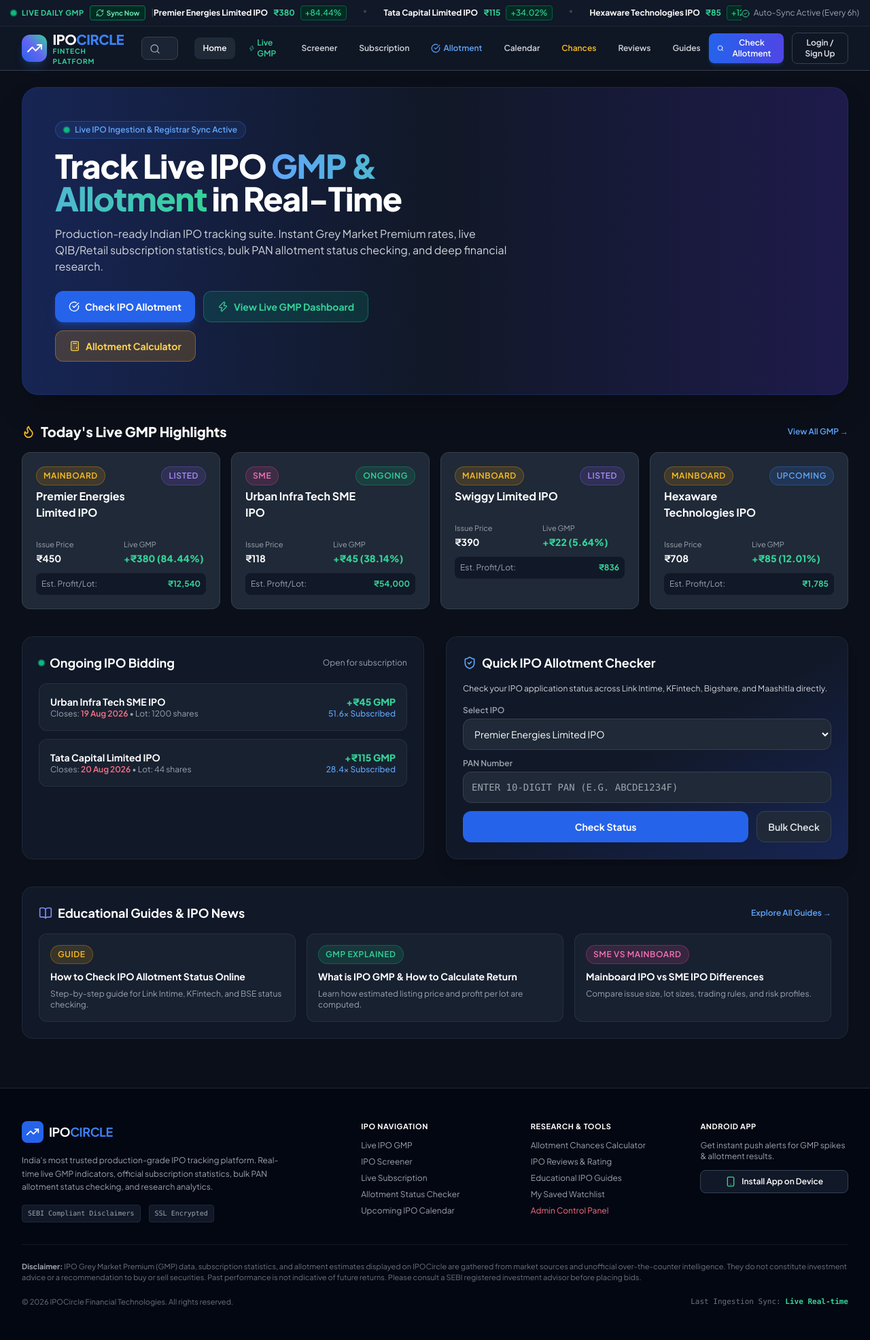
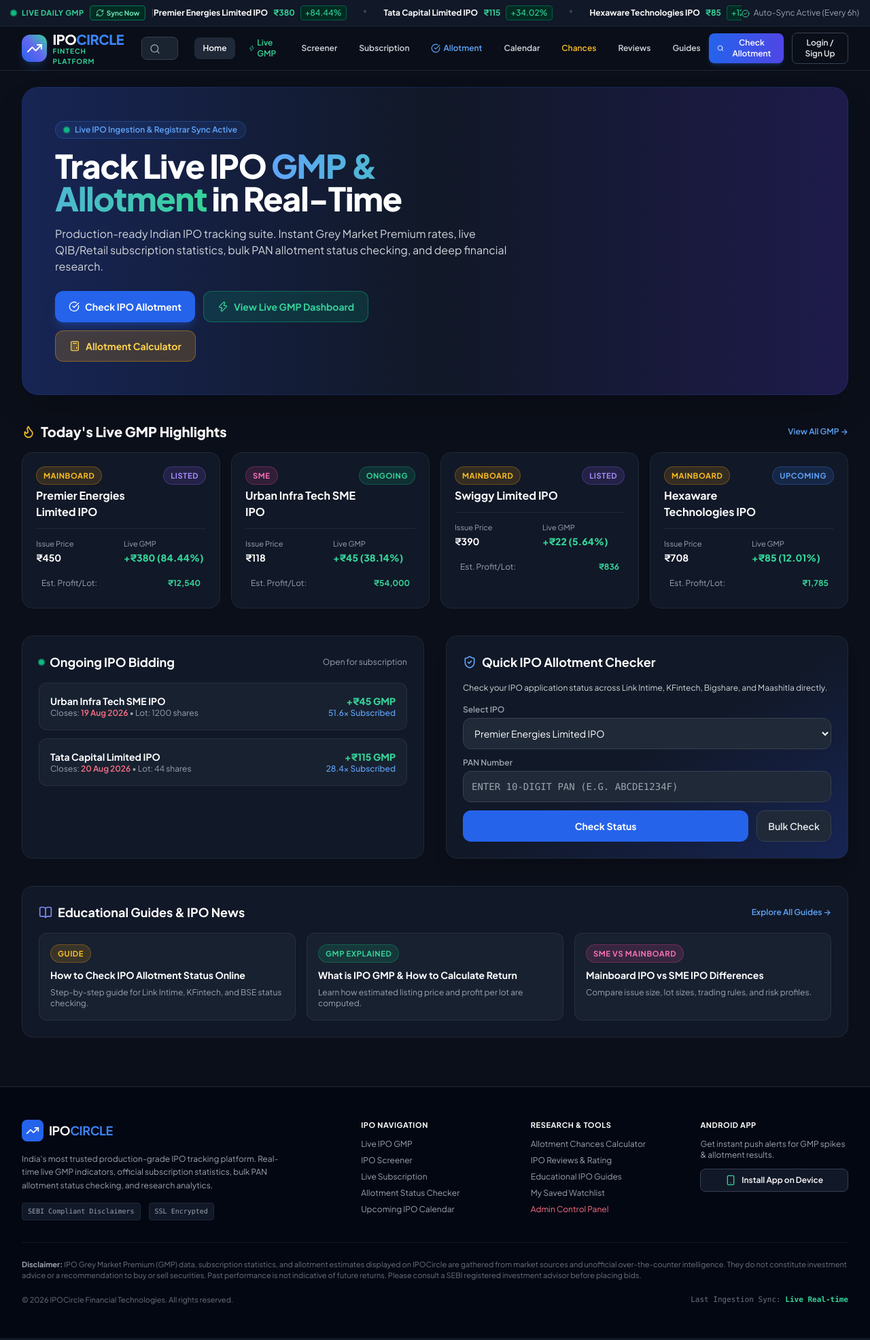
Before and after one commit to JAINIL2210/IPOCircle, a Flask app: page / in a window 1280 px wide. Shown: the whole page at 68% size. Run offline with Flask 3, Linux system fonts and the light colour scheme; data comes from the database, SQL or seed files in the repository; some libraries are stand-ins or nearby versions.

Commit message:
Refine IPOWiz fintech design layout, cards, and tables

```diff
--- a/static/css/style.css
+++ b/static/css/style.css
@@ -1,5 +1,5 @@
-/* IPOCircle Modern FinTech Theme Styles */
-@import url('https://fonts.googleapis.com/css2?family=Plus+Jakarta+Sans:wght@300;400;500;600;700;800&display=swap');
+/* IPOCircle FinTech Theme (Inspired by IPOWiz) */
+@import url('https://fonts.googleapis.com/css2?family=Plus+Jakarta+Sans:wght@300;400;500;600;700;800;900&display=swap');
 
 :root {
   --bg-primary: #0b0f19;
@@ -17,21 +17,22 @@
 }
 
 body {
-  font-family: 'Plus Jakarta Sans', sans-serif;
+  font-family: 'Plus Jakarta Sans', -apple-system, BlinkMacSystemFont, sans-serif;
   background-color: var(--bg-primary);
   color: var(--text-main);
   margin: 0;
   padding: 0;
   -webkit-font-smoothing: antialiased;
+  text-rendering: optimizeLegibility;
 }
 
 /* Custom Scrollbar */
 ::-webkit-scrollbar {
-  width: 8px;
-  height: 8px;
+  width: 7px;
+  height: 7px;
 }
 ::-webkit-scrollbar-track {
-  background: var(--bg-primary);
+  background: #0b0f19;
 }
 ::-webkit-scrollbar-thumb {
   background: #374151;
@@ -41,14 +42,14 @@
   background: #4b5563;
 }
 
-/* Badge styles */
+/* Badges */
 .badge {
   display: inline-flex;
   align-items: center;
   padding: 0.25rem 0.625rem;
   border-radius: 9999px;
-  font-size: 0.75rem;
-  font-weight: 600;
+  font-size: 0.7rem;
+  font-weight: 700;
   text-transform: uppercase;
   letter-spacing: 0.05em;
 }
@@ -89,28 +90,30 @@
   border: 1px solid rgba(236, 72, 153, 0.3);
 }
 
-/* Financial Stat Card */
+/* IPO Card Styling */
 .stat-card {
-  background-color: var(--bg-card);
-  border: 1px solid var(--border-color);
-  border-radius: 0.75rem;
+  background-color: #111827;
+  border: 1px solid #1f2937;
+  border-radius: 1rem;
   padding: 1.25rem;
-  transition: transform 0.2s ease, border-color 0.2s ease;
+  transition: all 0.2s cubic-bezier(0.4, 0, 0.2, 1);
 }
 
 .stat-card:hover {
-  border-color: #4b5563;
+  border-color: #374151;
   transform: translateY(-2px);
+  box-shadow: 0 10px 25px -5px rgba(0, 0, 0, 0.5), 0 8px 10px -6px rgba(0, 0, 0, 0.5);
 }
 
 /* Glassmorphism Header */
 .glass-header {
-  background-color: rgba(17, 24, 39, 0.85);
-  backdrop-filter: blur(12px);
-  border-bottom: 1px solid var(--border-color);
+  background-color: rgba(11, 15, 25, 0.88);
+  backdrop-filter: blur(16px);
+  -webkit-backdrop-filter: blur(16px);
+  border-bottom: 1px solid #1f2937;
 }
 
-/* Live Ticker Pulse */
+/* Pulsing Live Dot */
 .pulse-dot {
   width: 8px;
   height: 8px;
@@ -135,7 +138,7 @@
   }
 }
 
-/* Table styling */
+/* Custom IPOWiz Data Table */
 .custom-table {
   width: 100%;
   border-collapse: separate;
@@ -144,20 +147,20 @@
 .custom-table th {
   background-color: #111827;
   color: #9ca3af;
-  font-size: 0.75rem;
+  font-size: 0.725rem;
   font-weight: 700;
   text-transform: uppercase;
   letter-spacing: 0.05em;
-  padding: 0.75rem 1rem;
+  padding: 0.875rem 1rem;
   text-align: left;
-  border-bottom: 1px solid #374151;
+  border-bottom: 1px solid #1f2937;
 }
 .custom-table td {
   padding: 1rem;
-  border-bottom: 1px solid #1f2937;
-  font-size: 0.875rem;
+  border-bottom: 1px solid #111827;
+  font-size: 0.85rem;
   color: #e5e7eb;
 }
 .custom-table tr:hover td {
-  background-color: rgba(55, 65, 81, 0.4);
+  background-color: rgba(31, 41, 55, 0.5);
 }
```
